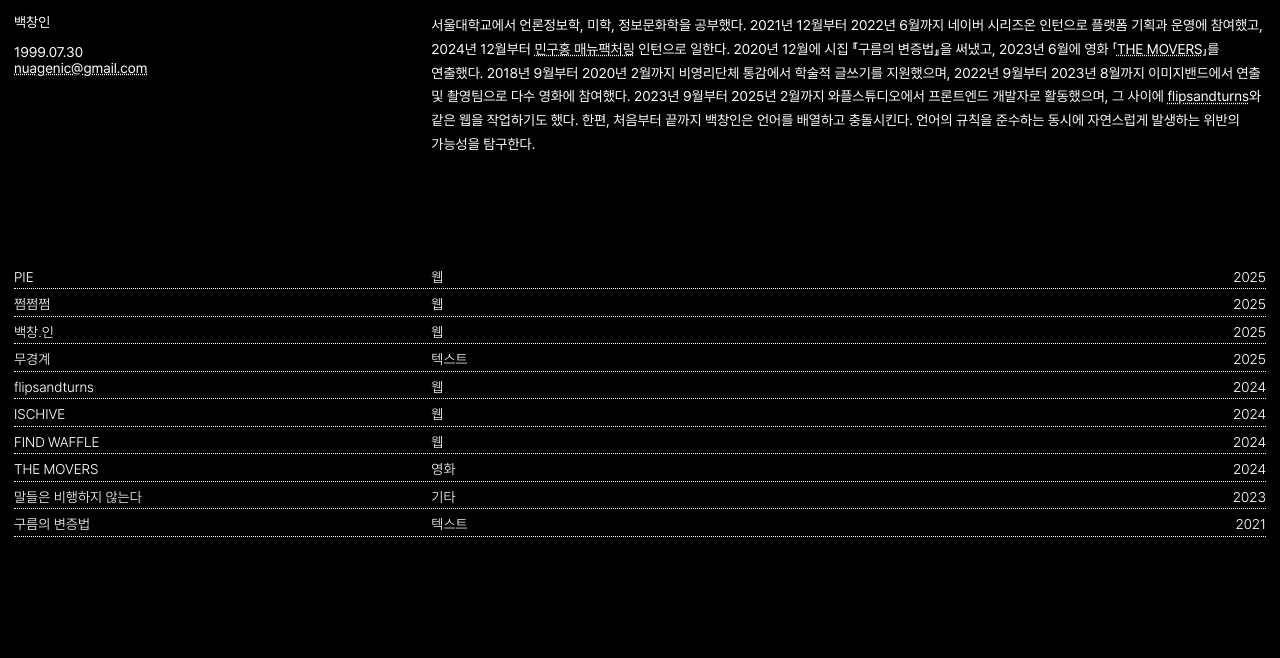
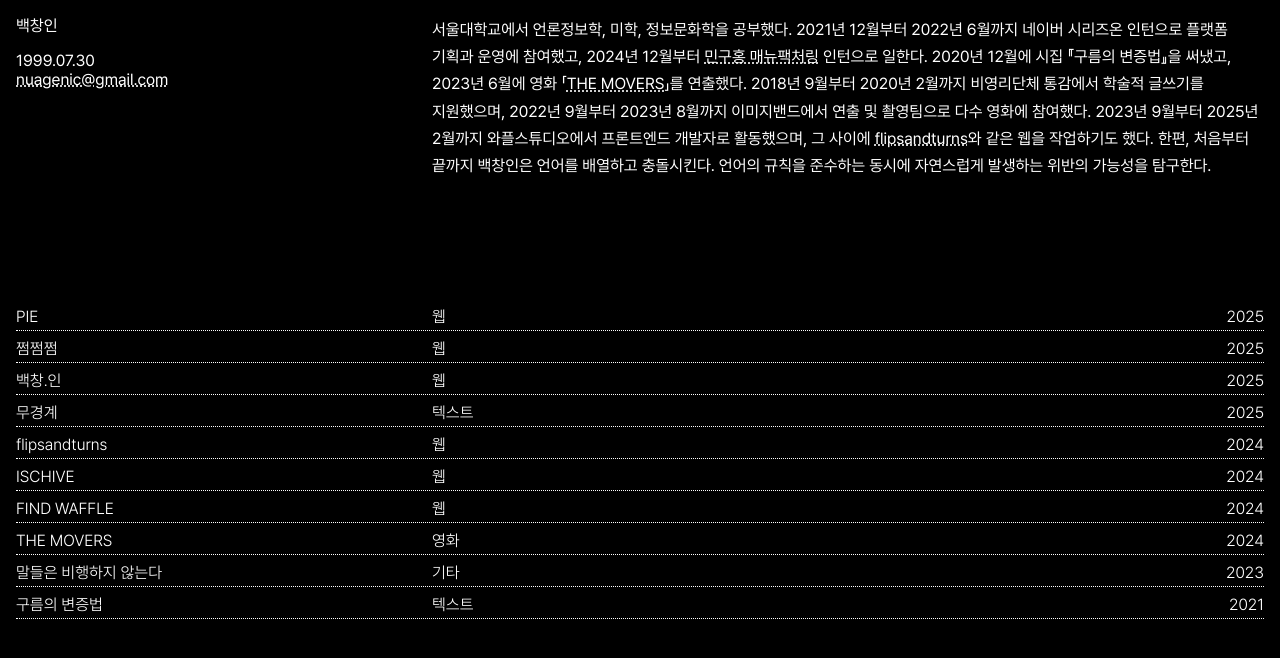
Before and after one commit to nuagenic/baekchangin.com, a React (Create React App) app: page / in a window 1280 px wide. Shown: the top 658 px of the page. Built offline with nearby package versions, Linux system fonts and the light colour scheme.

Commit message:
fix: Change font size to 16px

```diff
--- a/src/styles/globals.css
+++ b/src/styles/globals.css
@@ -78,5 +78,5 @@ a {
 }
 
 html {
-  font-size: 14px;
+  font-size: 16px;
 }
```
